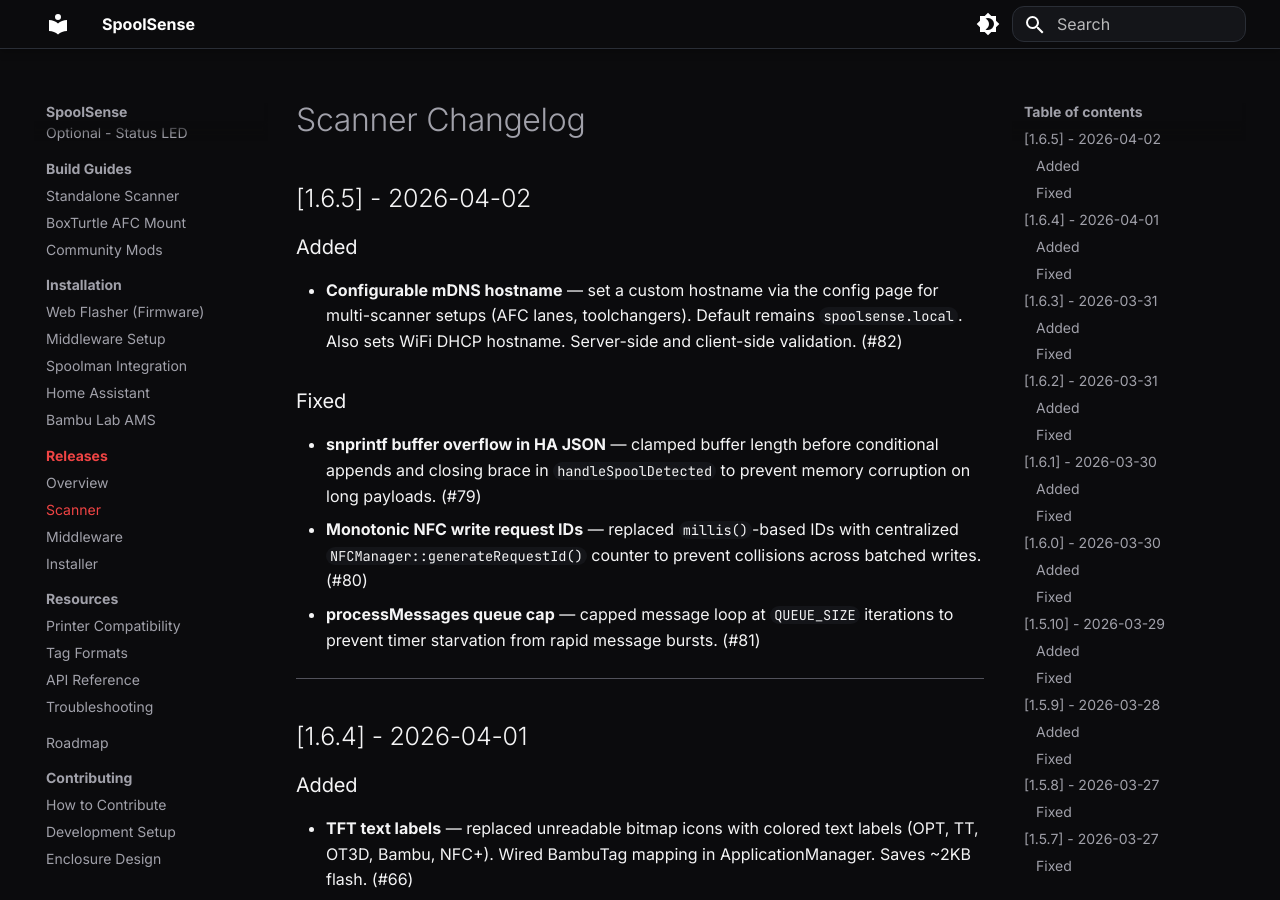
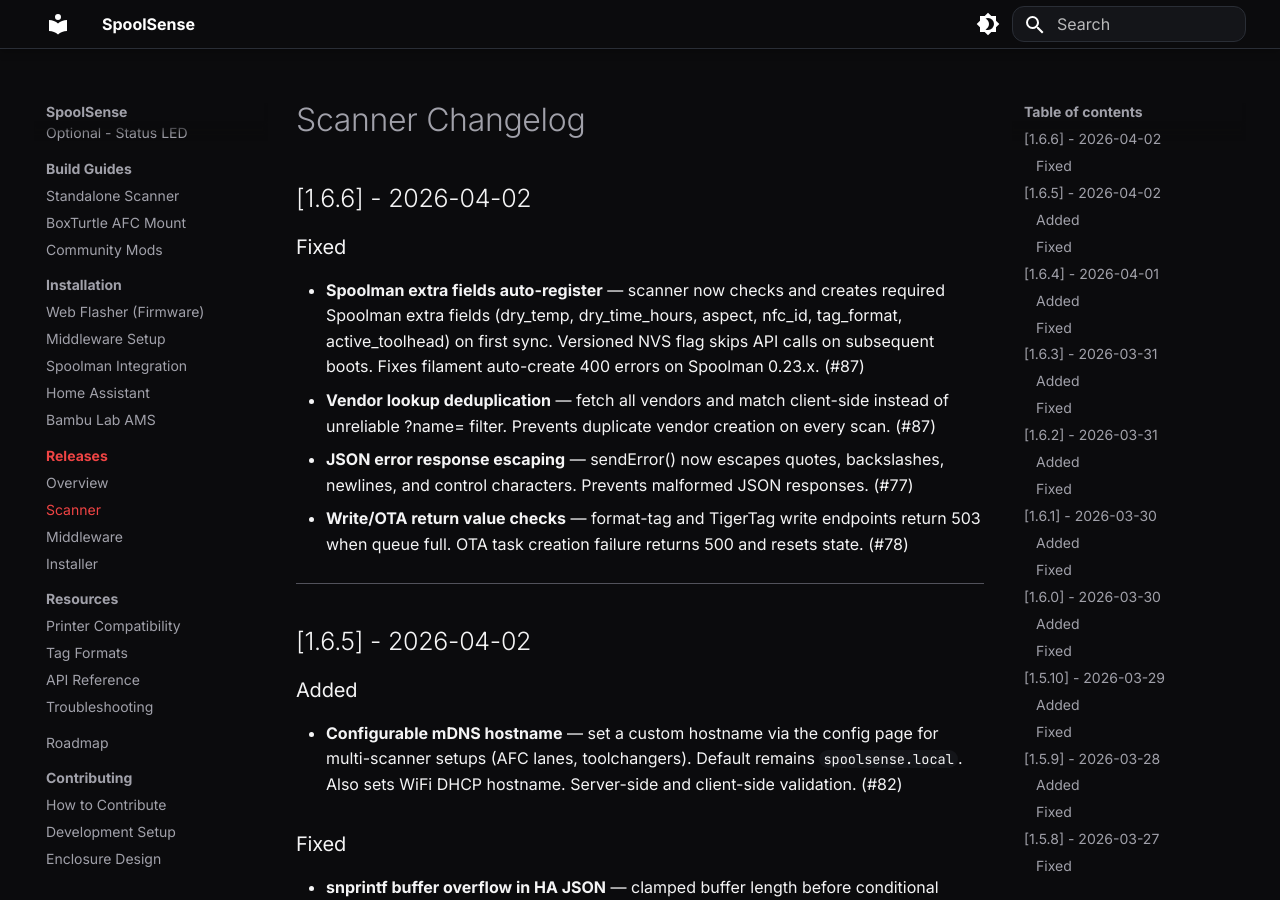
Before and after one commit to SpoolSense/spoolsense.org, an MkDocs documentation site: the page built from docs/releases/scanner.md, in a window 1280 px wide and 900 px high. Built offline with MkDocs 1.6.1 and Material for MkDocs 9.7.7, drawn with Linux system fonts in a browser that asks for light colours.

Commit message:
docs: sync scanner changelog + firmware from v1.6.6

```diff
--- a/docs/releases/scanner.md
+++ b/docs/releases/scanner.md
@@ -1,4 +1,15 @@
 # Scanner Changelog
+
+## [1.6.6] - 2026-04-02
+
+### Fixed
+
+- **Spoolman extra fields auto-register** — scanner now checks and creates required Spoolman extra fields (dry_temp, dry_time_hours, aspect, nfc_id, tag_format, active_toolhead) on first sync. Versioned NVS flag skips API calls on subsequent boots. Fixes filament auto-create 400 errors on Spoolman 0.23.x. (#87)
+- **Vendor lookup deduplication** — fetch all vendors and match client-side instead of unreliable ?name= filter. Prevents duplicate vendor creation on every scan. (#87)
+- **JSON error response escaping** — sendError() now escapes quotes, backslashes, newlines, and control characters. Prevents malformed JSON responses. (#77)
+- **Write/OTA return value checks** — format-tag and TigerTag write endpoints return 503 when queue full. OTA task creation failure returns 500 and resets state. (#78)
+
+---
 
 ## [1.6.5] - 2026-04-02
 
```
Also changed, not shown: docs/installation/manifest.json, 2 other files.
